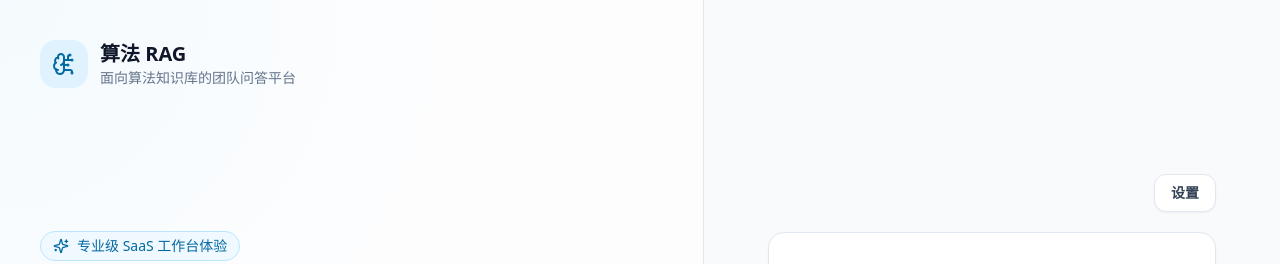
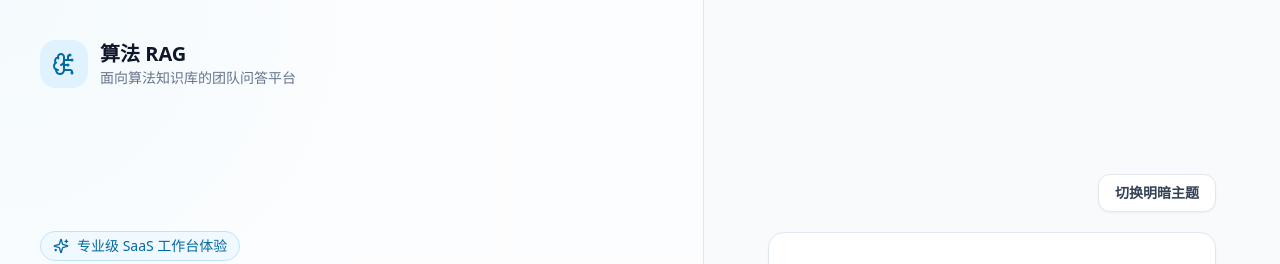
Before and after one commit to 0yunx/algorithm-rag, a Next.js app in the folder algorithm-rag/frontend/: page /login in a window 1280 px wide. Shown: the top 264 px of the page. Built offline with nearby package versions, Linux system fonts and the light colour scheme; no server answers.

Commit message:
Revert "Localize login settings button"
This reverts commit f5442ff90caf650e04dbda43a59d3cb240943f6c.

```diff
--- a/algorithm-rag/frontend/components/ui.tsx
+++ b/algorithm-rag/frontend/components/ui.tsx
@@ -100,7 +100,7 @@ export function ThemeToggle() {
         localStorage.setItem('theme', next);
       }}
     >
-      设置
+      切换明暗主题
     </SecondaryButton>
   );
 }
```
